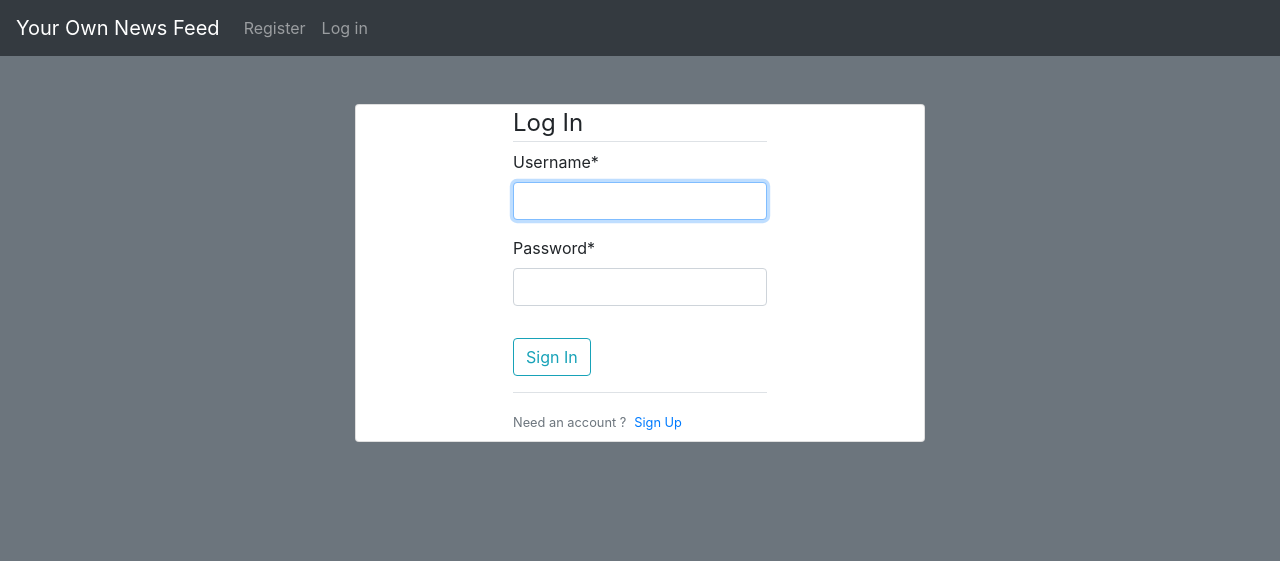
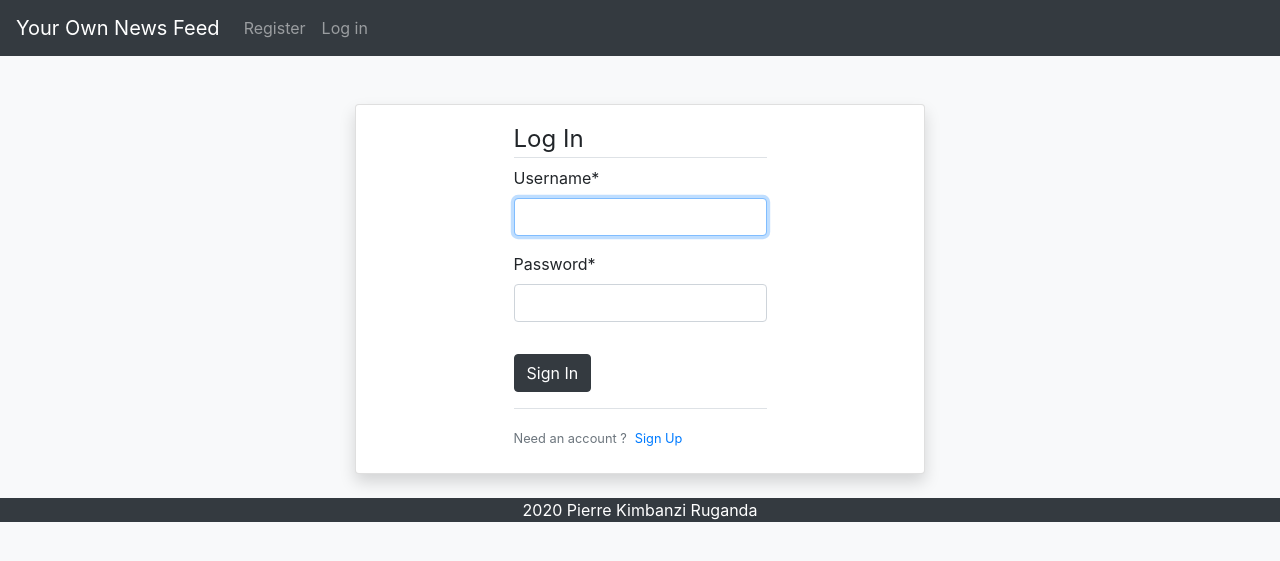
Before and after one commit to PierreKimbanziR/newsread, a Django app: page /users/login/ in a window 1280 px wide. Shown: the top 561 px of the page. Run offline with Django 3.2, Linux system fonts and the light colour scheme; some libraries are stand-ins or nearby versions.

Commit message:
add styles

```diff
--- a/newspages/templates/newspages/base.html
+++ b/newspages/templates/newspages/base.html
@@ -8,8 +8,8 @@
     <meta name="viewport" content="width=device-width, initial-scale=1.0">
     <title>YONF</title>
 </head>
-<body class="bg-secondary">
-    <nav class="navbar sticky-top navbar-expand-lg navbar-dark bg-dark">
+<body class="bg-light">
+    <nav class="navbar sticky-top navbar-expand-lg navbar-dark bg-dark border-white">
         <a class="navbar-brand" href="#">Your Own News Feed</a>
         <button class="navbar-toggler" type="button" data-toggle="collapse" data-target="#navbarSupportedContent" aria-controls="navbarSupportedContent" aria-expanded="false" aria-label="Toggle navigation">
           <span class="navbar-toggler-icon"></span>
@@ -42,6 +42,12 @@
 
       {% block content %}{% endblock %}
 </div>
+<div class="row">
+  <footer class="text-white text-center bg-dark  col-md-12 position-static">
+    2020 Pierre Kimbanzi Ruganda
+</div>
+
+</footer>
 
 <script src="https://code.jquery.com/jquery-3.5.1.slim.min.js" integrity="sha384-DfXdz2htPH0lsSSs5nCTpuj/zy4C+OGpamoFVy38MVBnE+IbbVYUew+OrCXaRkfj" crossorigin="anonymous"></script>
 <script src="https://cdn.jsdelivr.net/npm/popper.js@1.16.1/dist/umd/popper.min.js" integrity="sha384-9/reFTGAW83EW2RDu2S0VKaIzap3H66lZH81PoYlFhbGU+6BZp6G7niu735Sk7lN" crossorigin="anonymous"></script>
--- a/newspages/templates/newspages/home.html
+++ b/newspages/templates/newspages/home.html
@@ -1 +1 @@
-{% extends 'newspages/base.html' %}
+{% extends 'newspages/news.html' %}
--- a/newspages/templates/newspages/style.css
+++ b/newspages/templates/newspages/style.css
@@ -3,3 +3,7 @@ html body {
     background-color: rgba(0,0,0,1.00);
 
 }
+
+#footer {
+    position: absolute;
+}
--- a/users/templates/users/login.html
+++ b/users/templates/users/login.html
@@ -1,7 +1,7 @@
 {% extends "newspages/base.html" %}
 {% block content %}
 <div class="row justify-content-center mt-4">
-    <div class="card mt-4 col-sm-6 mb-4">
+    <div class="card mt-4 col-sm-6 mb-4 shadow p-3">
     {% load crispy_forms_tags %}
     <div class="content-section">
         <form method="POST">
@@ -9,11 +9,11 @@
             <div class="row justify-content-center">
                 <div class="col-md-6">
             <fieldset class="form-group justify-content-center">
-                <legend class="border-bottom ">Log In</legend>
+                <legend class="border-bottom">Log In</legend>
                 {{ form|crispy }}
             </fieldset>
             <div class="form-group">
-                <button class="btn btn-outline-info" type="submit">Sign In</button>
+                <button class="btn btn-dark" type="submit">Sign In</button>
             </div>
         </form>
         <div class="border-top pt-3 mb-2">
--- a/users/templates/users/logout.html
+++ b/users/templates/users/logout.html
@@ -1,7 +1,7 @@
 {% extends "newspages/base.html" %}
 {% block content %}
 <div class="row justify-content-center mt-4 ">
-<div class="card col-sm-6 text-center">
+<div class="card col-sm-6 text-center shadow p-3">
  <h2>You have been logged out</h2>
         <div class="border-top pt-3 mb-4">
             <small  class="text-muted">
--- a/users/templates/users/register.html
+++ b/users/templates/users/register.html
@@ -1,7 +1,7 @@
 {% extends "newspages/base.html" %}
 {% block content %}
 <div class="row justify-content-center">
-    <div class="card mt-4 col-sm-6 mb-4">
+    <div class="card mt-4 col-sm-6 mb-4 shadow p-3">
         {% load crispy_forms_tags %}
         <div class="content-section">
             <form method="POST">
```
Also changed, not shown: newspages/templates/newspages/news.html (+4 -4 lines), newspages/views.py (+26 -1 lines).
